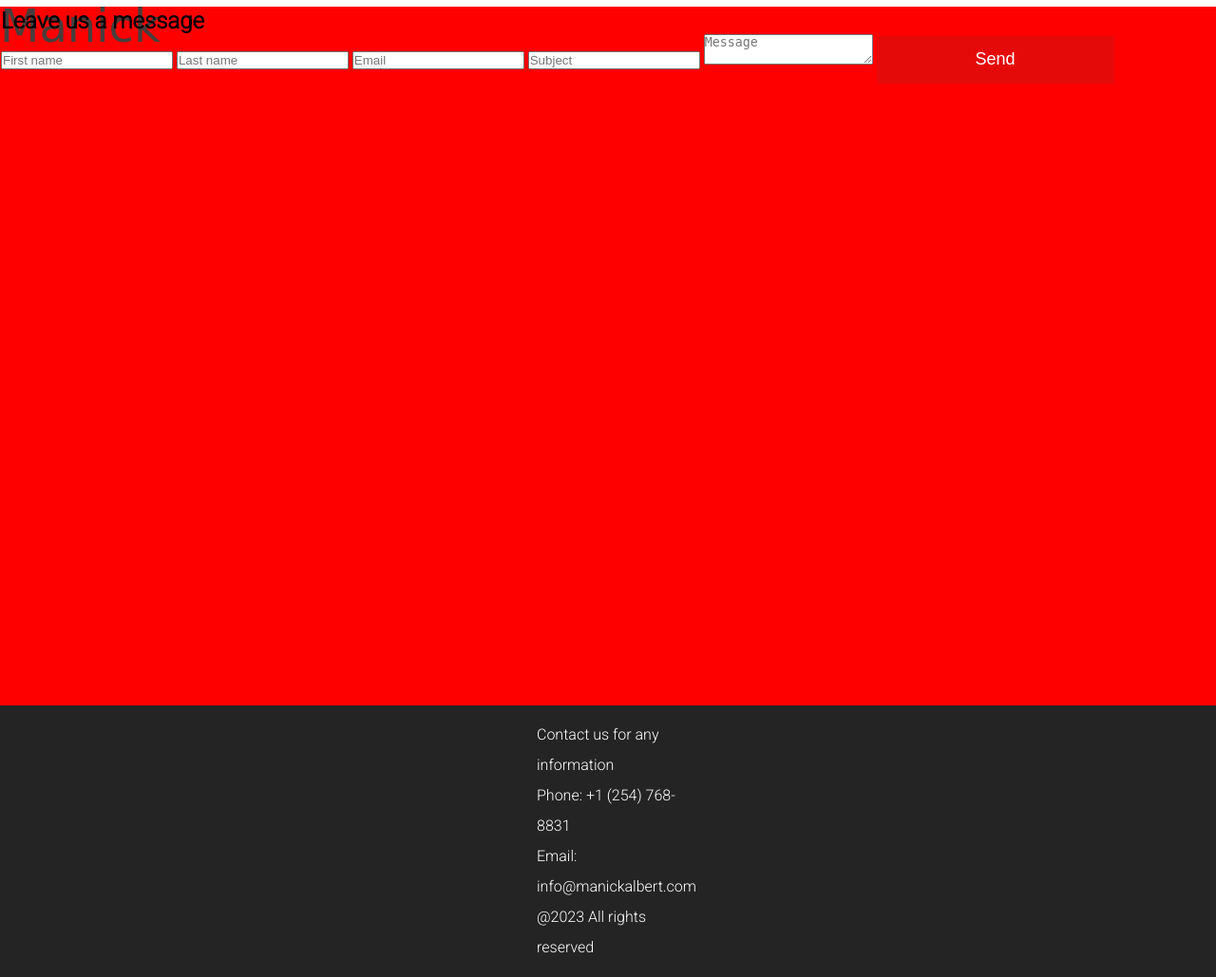
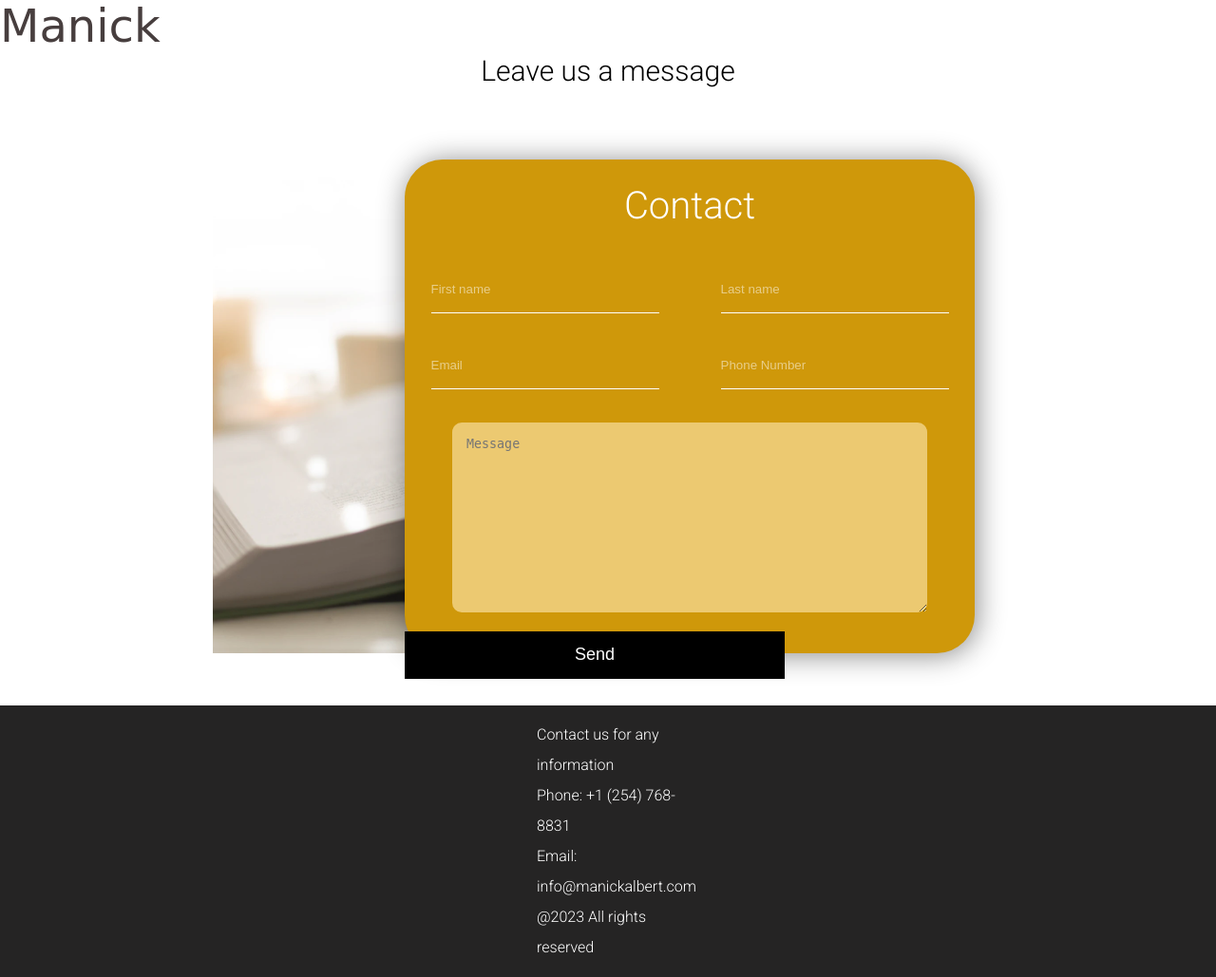
Before and after one commit to Ashoobe/website-Manick-Albert, a Django app: page /Books/contact/ in a window 1280 px wide. Shown: the part 57-1086 px from the top of the page at 95% size. Run offline with Django 4.2, Linux system fonts and the light colour scheme; some web fonts are replaced; grey boxes are pictures that could not be loaded.

Commit message:
working on pages

```diff
--- a/allbooksProject/Books/static/Books/css/styles.css
+++ b/allbooksProject/Books/static/Books/css/styles.css
@@ -296,29 +296,104 @@ footer a{
 /* THIS IS THE CONTACT STYLE */
 
 .contact-box{
+  display: flex;
+  flex-direction: column;
   height: 92vh;
-  border: red 1px solid;
   width: 100%;
-  background-color: red;
+  align-items: center;
+  justify-content: center;
 }
 
 .contact-box h2{
-  /* font-weight: 300;
-  /* text-align: center; */
-  /* border: red 1px solid; */
-  /* color: red; */ */
+  margin: 50px 0 0 0;
+font-weight: 300;
+  text-align: center;
+  font-size: 30px;
 
 
 }
 
 .contact-box-content{
+  position: relative;
   display: flex;
-  width: 100%;
-  /* border: 1px solid red; */
+  width: 65%;
+  height: 500px;
+  margin: auto;
 }
 
 .book_picture{
-  background-image: url("/static/Books/images/.book_picture");
-  height: 200px;
+  position: absolute;
+  background-image: url("/static/Books/images/book_picture.png");
+  width: 50%;
+  height: 520px;
+  left:0;
+}
+
+.contact-form{
+  position: absolute;
+  right: 10px;
+  margin-right: 20px;
+  width: 600px;
+  height: 520px;
+  background-color: #CF980A;
+  box-shadow: 2px 2px 30px rgba(0, 0, 0, 0.468);
+  border-radius: 40px;
+}
+
+.contact-form h3{
+  margin: 25px;
+  text-align: center;
+  font-size: 40px;
+  font-weight: 300;
+  color: white;
 
 }
+
+.form-row{
+  display: flex;
+  gap: 10px;
+  height: 80px;
+
+}
+
+.contact-form form input{
+  margin: auto;
+  width: 40%;
+  height: 50px;
+  outline: none;
+  border: none;
+  border-bottom: 1px solid white;
+  background-color: #CF980A;
+  color: white;
+}
+
+.contact-form input::placeholder{
+  color: rgba(255, 255, 255, 0.522);
+  font-size: 15;
+}
+
+.contact-form textarea{
+  background-color: #ecc971;
+  display: block;
+  border: none;
+  border-radius: 10px;
+  width: 500px;
+  height: 200px;
+  margin: 20px auto;
+  padding: 15px;
+
+
+}
+.contact-button{
+  margin: auto;
+  background-color: black;
+  width: 400px;
+  transition: color .5s;
+}
+
+.contact-button:hover{
+  background-color: rgb(27, 27, 27);
+
+
+
+}
--- a/allbooksProject/Books/templates/Books/contact.html
+++ b/allbooksProject/Books/templates/Books/contact.html
@@ -6,13 +6,22 @@
         <div class="contact-box">
             <h2>Leave us a message</h2>
             <div class="contact-box-content">
-                <div class="book_picture"></div>
+
+                <div class="book_picture">
+
+                </div>
                 <div class="contact-form">
+                    <h3>Contact</h3>
                     <form action="">
-                        <input type="text" placeholder="First name" required>
-                        <input type="text" placeholder="Last name" required>
+                        <div class="form-row">
+
+                            <input type="text" placeholder="First name" required>
+                            <input type="text" placeholder="Last name" required>
+                        </div>
+                        <div class="form-row">
                         <input type="text" placeholder="Email" required>
-                        <input type="text" placeholder="Subject" required>
+                        <input type="text" placeholder="Phone Number" required>
+                        </div>
                         <textarea placeholder="Message" required></textarea>
                         <button class="contact-button" type="submit">Send</button>
                     </form>
```
Also changed, not shown: allbooksProject/Books/static/Books/images/book_picture.png.
